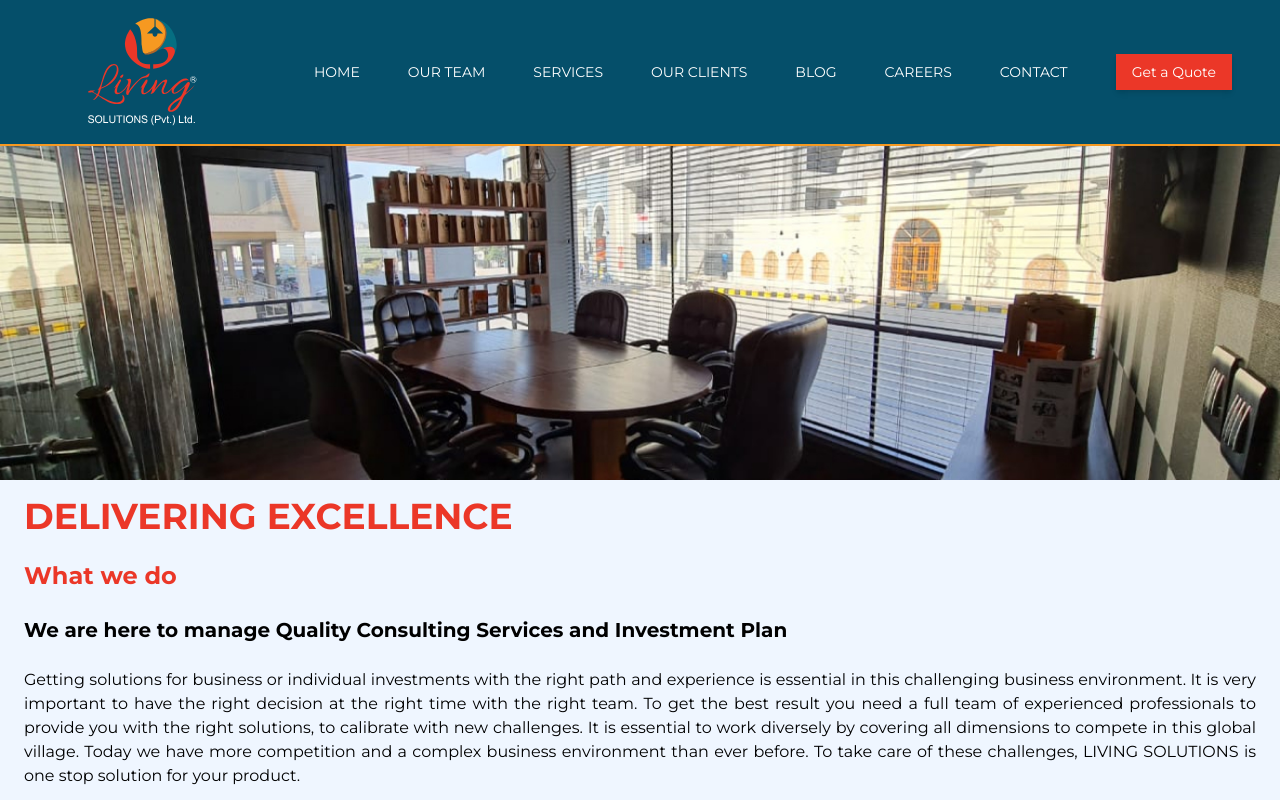
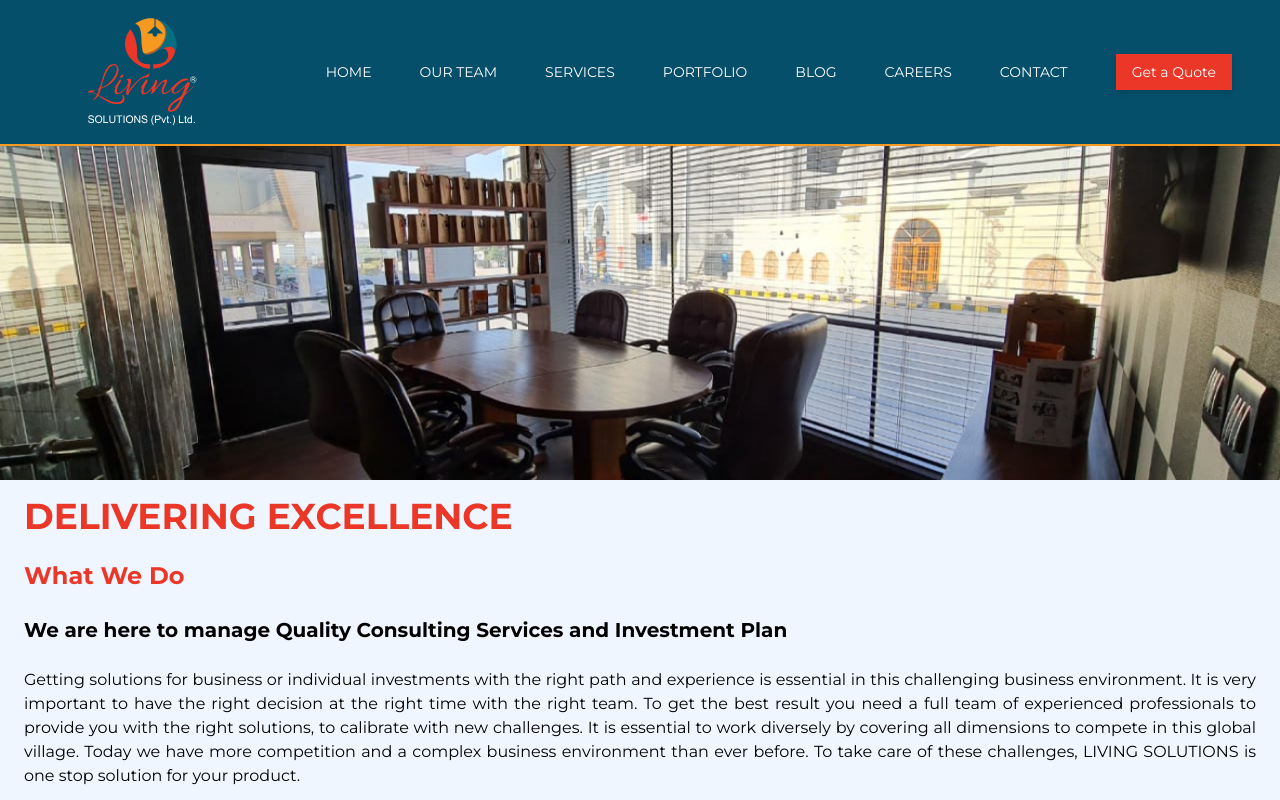
Before and after one commit to NasirKhalidQ/living-frontend, a React (Create React App) app: page / in a window 1280 px wide. Shown: the top 800 px of the page. Built offline with nearby package versions, Linux system fonts and the light colour scheme; what @tailwindcss/typography would draw is missing.

Commit message:
changed headings

```diff
--- a/src/Clients.js
+++ b/src/Clients.js
@@ -123,7 +123,7 @@ function Clients() {
       <NavBar />
 
       <h3 className="font-bold text-3xl md:text-4xl lg:text-5xl text-center mb-4 mt-4 md:mb-16 md:mt-10 text-living-red">
-        Our Clients
+        Our Portfolio
       </h3>
       <div className="grid grid-cols-4 md:grid-cols-6 text-xs lg:text-xl gap-4 mb-4 md:mb-16">
         {clients.map((client) => (
--- a/src/Landing.js
+++ b/src/Landing.js
@@ -133,7 +133,7 @@ function Landing() {
               Delivering Excellence
             </h2>
             <h2 className="text-base md:text-2xl font-bold text-living-red">
-              What we do
+              What We Do
             </h2>
             <h3 className="text-base md:text-xl font-bold">
               We are here to manage Quality Consulting Services and Investment
--- a/src/Navbar.js
+++ b/src/Navbar.js
@@ -21,7 +21,7 @@ function NavBar() {
               <Link to="/services">Services</Link>
             </li>
             <li className="mt-2 hover:text-living-red">
-              <Link to="/clients">Our Clients</Link>
+              <Link to="/clients">Portfolio</Link>
             </li>
             <li className="mt-2 hover:text-living-red">
               <Link to="/blog">Blog</Link>
@@ -60,7 +60,7 @@ function NavBar() {
             <Link to="/services">Services</Link>
           </li>
           <li className="hover:text-living-red transition duration-500 ease-in-out">
-            <Link to="/clients">Our Clients</Link>
+            <Link to="/clients">Portfolio</Link>
           </li>
           <li className="hover:text-living-red transition duration-500 ease-in-out">
             <Link to="/blog">Blog</Link>
```
